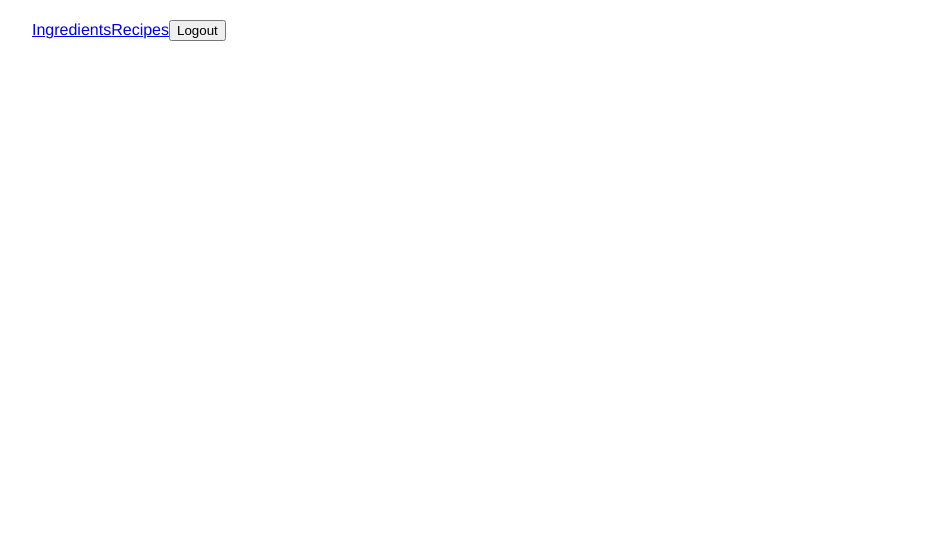
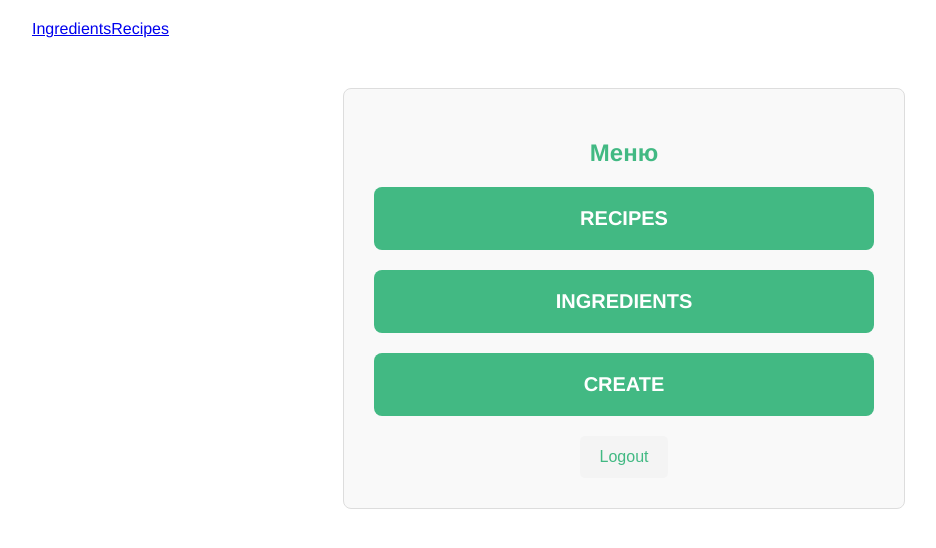
Before and after one commit to KLOHTORM/web, a Vue app: page /menu in a window 1280 px wide. Shown: the top 548 px of the page, without its empty margins (16-952 px from the left). Built offline with nearby package versions, Linux system fonts and the light colour scheme; sample sign-in values are in the browser's storage.

Commit message:
Simplified version wo menu or login

```diff
--- a/src/components/LoginView.vue
+++ b/src/components/LoginView.vue
@@ -49,13 +49,15 @@
 
       try {
         // Отправляем данные на сервер для проверки
-          const response = await axios.post("http://localhost:3000/login", this.credentials);
+        const response = await axios.post("http://localhost:3000/users", this.credentials);
 
-          // Сохраняем токен (или любой флаг авторизации)
-          localStorage.setItem("auth", response.data.token);
+        // Сохраняем данные пользователя в localStorage
+        const user = response.data.user; // предполагается, что сервер возвращает информацию о пользователе
+        localStorage.setItem("user", JSON.stringify(user)); // Сохраняем пользователя
+        localStorage.setItem("auth", response.data.token); // Сохраняем токен авторизации
 
-          // Перенаправляем пользователя на главную страницу после успешного входа
-          this.$router.push("/");
+        // Перенаправляем пользователя на страницу меню после успешного входа
+        this.$router.push("/menu"); // Перенаправление на страницу меню
       } catch (err) {
         // Обрабатываем ошибки
         this.error = "Ошибка входа: " + (err.response?.data?.message || err.message);
--- /dev/null
+++ b/src/components/Menu.vue
@@ -0,0 +1,91 @@
+<template>
+    <div class="menu">
+      <h2>Меню</h2>
+
+      <div class="buttons-container">
+        <!-- Кнопка для перехода к рецептам -->
+        <router-link to="/recipes" class="menu-button">RECIPES</router-link>
+
+        <!-- Кнопка для перехода к ингредиентам -->
+        <router-link to="/ingredients" class="menu-button">INGREDIENTS</router-link>
+
+        <!-- Кнопка для перехода к созданию -->
+        <router-link to="/create" class="menu-button">CREATE</router-link>
+      </div>
+
+      <!-- Кнопка выхода -->
+      <button @click="logout" class="logout-btn">Logout</button>
+    </div>
+  </template>
+
+  <script>
+  export default {
+    methods: {
+      logout() {
+        // Удаляем пользователя из localStorage и редиректим на страницу логина
+        localStorage.removeItem("user");
+        this.$router.push("/login");
+      }
+    }
+  };
+  </script>
+
+  <style scoped>
+  .menu {
+    max-width: 500px;
+    margin: 50px auto;
+    padding: 30px;
+    border: 1px solid #ddd;
+    border-radius: 8px;
+    font-family: Avenir, Helvetica, Arial, sans-serif;
+    text-align: center;
+    background-color: #f9f9f9;
+  }
+
+  h2 {
+    color: #42b983;
+    margin-bottom: 20px;
+  }
+
+  .buttons-container {
+    display: flex;
+    flex-direction: column; /* Размещение кнопок по вертикали */
+    gap: 20px;
+    margin-bottom: 20px;
+  }
+
+  .menu-button {
+    display: inline-block;
+    padding: 20px 40px;
+    background-color: #42b983;
+    color: white;
+    font-weight: bold;
+    font-size: 20px;
+    text-align: center;
+    text-decoration: none;
+    border-radius: 8px;
+    transition: background-color 0.3s ease, transform 0.2s ease;
+    cursor: pointer;
+  }
+
+  .menu-button:hover {
+    background-color: #369b72;
+    transform: scale(1.05); /* Легкое увеличение при наведении */
+  }
+
+  .logout-btn {
+    background-color: #f4f4f4;
+    color: #42b983;
+    border: none;
+    padding: 12px 20px;
+    cursor: pointer;
+    font-size: 16px;
+    border-radius: 5px;
+    transition: background-color 0.3s ease;
+  }
+
+  .logout-btn:hover {
+    background-color: #369b72;
+    color: white;
+  }
+  </style>
--- a/src/components/Navbar.vue
+++ b/src/components/Navbar.vue
@@ -1,9 +1,11 @@
 <template>
     <nav class="navbar">
-      <router-link v-if="isAuthenticated" to="/" class="nav-item">Ingredients</router-link>
-      <router-link v-if="isAuthenticated" to="/recipes" class="nav-item">Recipes</router-link>
-      <router-link v-if="!isAuthenticated" to="/login" class="nav-item">Login</router-link>
-      <button v-if="isAuthenticated" class="nav-item" @click="logout">Logout</button>
+      <router-link to="/ingredients" class="nav-item">Ingredients</router-link>
+      <router-link to="/recipes" class="nav-item">Recipes</router-link>
+
+      <!-- <router-link v-if="!isAuthenticated" to="/login" class="nav-item">Login</router-link>
+      <button v-if="isAuthenticated" class="nav-item" @click="logout">Logout</button> -->
+
     </nav>
   </template>
 
@@ -20,12 +22,14 @@
         this.isAuthenticated = false; // Обновляем состояние
         this.$router.push("/login"); // Перенаправляем на страницу входа
       }
-    },
-    watch: {
-      // Следим за изменением маршрута и обновляем состояние авторизации
-      $route() {
-        this.isAuthenticated = !!localStorage.getItem("auth");
-      }
     }
+
+    // watch: {
+    //   // Следим за изменением маршрута и обновляем состояние авторизации
+    //   $route() {
+    //     this.isAuthenticated = !!localStorage.getItem("auth");
+    //   }
+    // }
+
   };
   </script>
--- a/src/components/RecipesView.vue
+++ b/src/components/RecipesView.vue
@@ -9,12 +9,19 @@
             <tr>
               <th>Название</th>
               <th>Описание</th>
+              <th>Действия</th> <!-- Новая колонка для значка изменения -->
             </tr>
           </thead>
           <tbody>
-          <tr v-for="recipe in accessibleRecipes" :key="recipe.id">
+            <tr v-for="recipe in recipes" :key="recipe.id">
               <td>{{ recipe.name }}</td>
               <td>{{ recipe.description }}</td>
+              <td>
+                <!-- Иконка для редактирования рецепта
+                <button @click="editRecipe(recipe.id)" class="edit-button">
+                  ✏️ Изменить
+                </button> -->
+              </td>
             </tr>
           </tbody>
         </table>
@@ -35,44 +42,55 @@ export default {
         groupRecipes: [],
       };
     },
-  computed: {
-    accessibleRecipes() {
-      const accessibleIds = this.groupRecipes.map((gr) => gr.id_recipe);
-      return this.recipes.filter((recipe) => accessibleIds.includes(recipe.id));
-    },
-  },
+
+    // computed: {
+    //   accessibleRecipes() {
+    //     const accessibleIds = this.recipes.map((gr) => gr.id_recipe);
+    //     return this.recipes.filter((recipe) => accessibleIds.includes(recipe.id));
+    //   },
+    // },
+
     methods: {
       async fetchData() {
         try {
           this.loading = true;
 
-        // Получение данных пользователя из localStorage
-        const user = JSON.parse(localStorage.getItem("user"));
-        if (!user) {
-          this.$router.push("/login");
-          return;
-        }
-        this.userGroup = user.userGroup.id_group;
+          // // Получение данных пользователя из localStorage
+          // const user = JSON.parse(localStorage.getItem("users"));
+          // if (!user) {
+          //   this.$router.push("/login");
+          //   return;
+          // }
+          // this.userGroup = user.userGroup.id_group;
 
           // Получение рецептов
-        const [recipes, groupRecipes] = await Promise.all([
-          axios.get("http://localhost:3000/recipes"),
-          axios.get(
-            `http://localhost:3000/group_recipes?id_group=${this.userGroup}`
-          ),
-        ]);
-
-        this.recipes = recipes.data;
-        this.groupRecipes = groupRecipes.data;
+          // const [recipes, groupRecipes] = await Promise.all([
+          //   axios.get("http://localhost:3000/recipes"),
+          //   axios.get(
+          //     `http://localhost:3000/group_recipes?id_group=${this.userGroup}`
+          //   ),
+          // ]);
+          const response = await axios.get("http://localhost:3000/recipes");
+          console.log("axios call");
+          console.log(response.data);
+          this.recipes = response.data;
+          // this.groupRecipes = groupRecipes.data;
         } catch (error) {
           this.error = "Ошибка загрузки данных. Попробуйте снова.";
         } finally {
           this.loading = false;
         }
       },
+      // Метод для обработки клика на кнопку редактирования рецепта
+      editRecipe(recipeId) {
+        // Можно редиректить на страницу редактирования рецепта с параметром id
+        this.$router.push(`/edit-recipe/${recipeId}`);
+      },
     },
     mounted() {
+      console.log("resipesview im here");
       this.fetchData();
+      console.log(this.recipes);
     },
   };
   </script>
@@ -90,4 +108,15 @@ td {
   th {
     background-color: #f4f4f4;
   }
+
+  .edit-button {
+    background-color: #f4f4f4;
+    border: none;
+    cursor: pointer;
+    color: #42b983;
+  }
+
+  .edit-button:hover {
+    color: #369b72;
+  }
   </style>
--- a/src/router.js
+++ b/src/router.js
@@ -1,22 +1,33 @@
 import { createRouter, createWebHistory } from "vue-router";
-import IngredientView from "./components/IngredientsView.vue";
-import RecipeView from "./components/RecipesView.vue";
+import IngredientsView from "./components/IngredientsView.vue";
+import RecipesView from "./components/RecipesView.vue";
 import LoginView from "./components/LoginView.vue";
+import Menu from './components/Menu';
 
 const routes = [
+  {
+    path: "/",
+    component: RecipesView, // Страница входа
+    //meta: { guest: true } // Доступно только для неавторизованных пользователей
+  },
   {
     path: "/login",
     component: LoginView, // Страница входа
     meta: { guest: true } // Доступно только для неавторизованных пользователей
   },
   {
-    path: "/",
-    component: IngredientView, // Главная страница
+    path: "/menu",
+    component: Menu, // Главная страница
     meta: { requiresAuth: true } // Требует авторизации
   },
   {
     path: "/recipes",
-    component: RecipeView, // Страница рецептов
+    component: RecipesView, // Страница рецептов
+    //meta: { requiresAuth: true } // Требует авторизации
+  },
+  {
+    path: "/ingredients",
+    component: IngredientsView, // Страница рецептов
     meta: { requiresAuth: true } // Требует авторизации
   }
 ];
@@ -35,7 +46,7 @@ router.beforeEach((to, from, next) => {
     next("/login"); // Перенаправляем на страницу входа
   } else if (to.meta.guest && isAuthenticated) {
     // Если пользователь уже вошел в систему, перенаправляем на главную
-    next("/");
+    next("/menu");
   } else {
     next(); // Разрешаем переход
   }
```
Also changed, not shown: src/components/RecipesForm.vue (added). Lines whose indentation alone changed are shown as unchanged.
